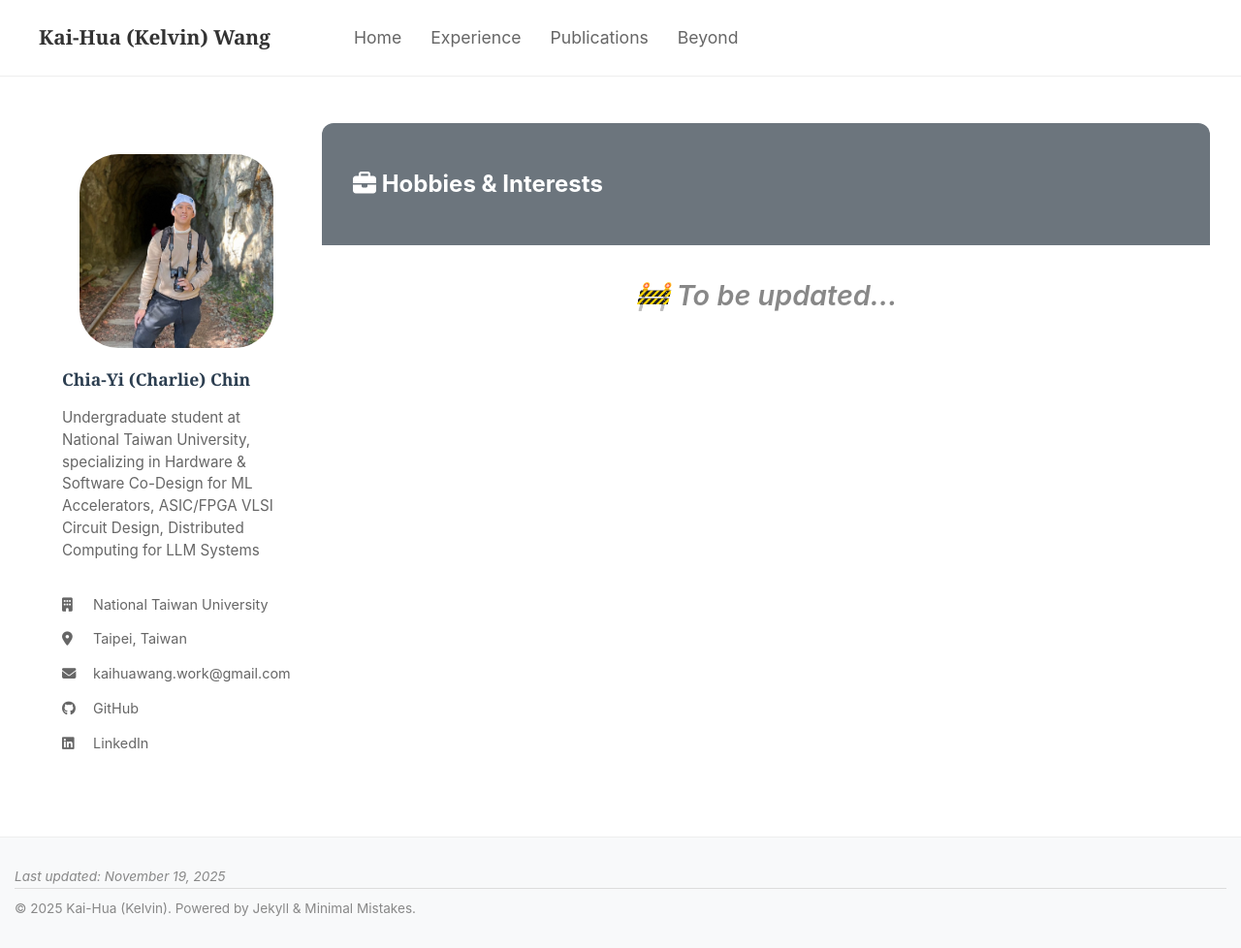
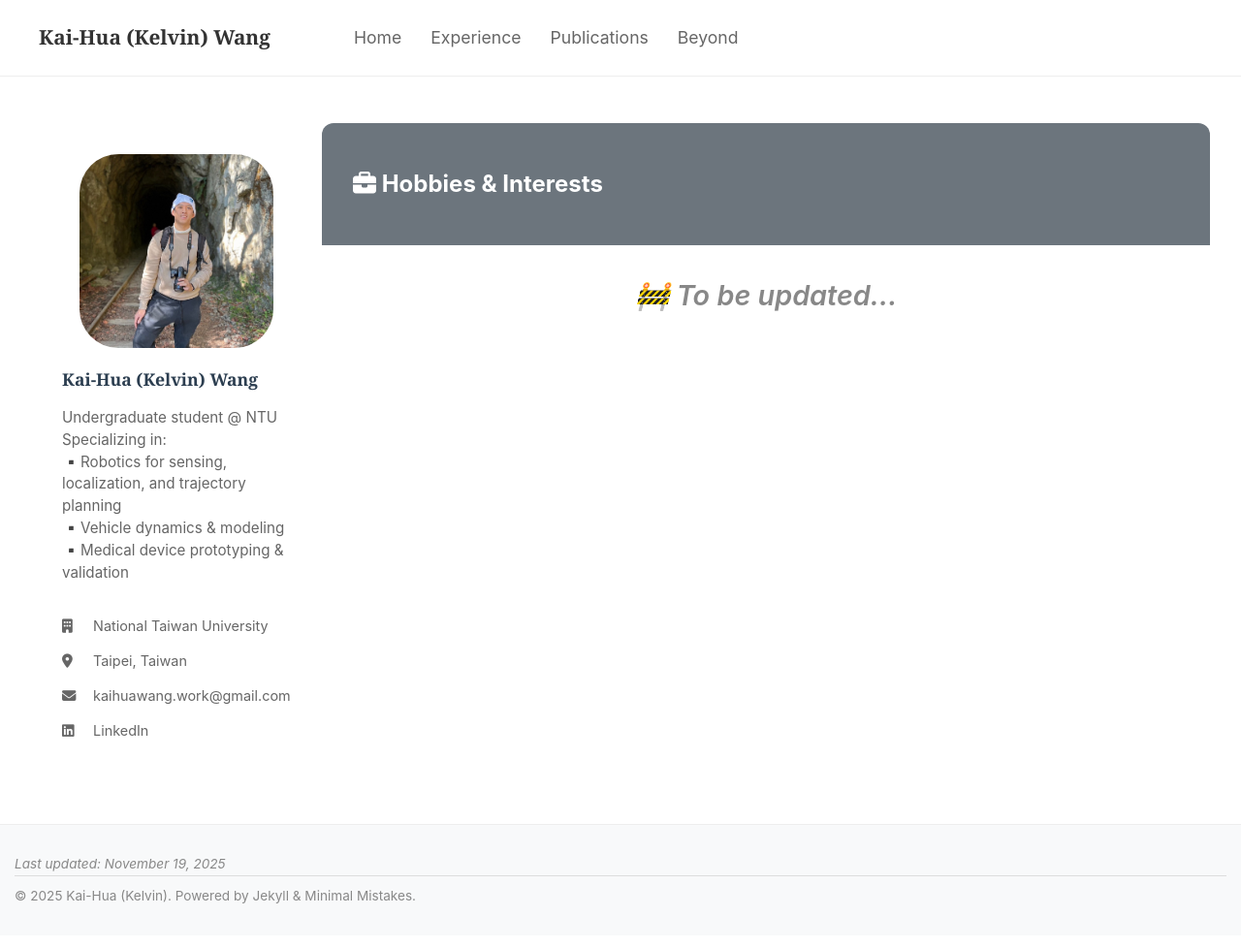
Before and after one commit to Kelvin1106/Kelvin1106.github.io, a Jekyll site: the page built from pages/beyond.md, in a window 1280 px wide and 978 px high. Shown: the whole window at 97% size. Built offline with Jekyll 4.4.1, drawn with Linux system fonts in a browser that asks for light colours.

Commit message:
Update beyond.md

```diff
--- a/pages/beyond.md
+++ b/pages/beyond.md
@@ -231,18 +231,23 @@ ul {
 <!-- Main Container -->
 <div class="experience-container">
     <!-- Sidebar -->
-    <aside class="experience-sidebar">
-        <img src="{{ site.baseurl }}/assets/profile.png" alt="Profile photo" class="sidebar-profile-pic">
-        <h3 class="sidebar-profile-name">Chia-Yi (Charlie) Chin</h3>
-        <p class="sidebar-profile-title">Undergraduate student at National Taiwan University, specializing in Hardware & Software Co-Design for ML Accelerators, ASIC/FPGA VLSI Circuit Design, Distributed Computing for LLM Systems</p>
-        <ul class="sidebar-contact-info">
-            <li><i class="fa-solid fa-building"></i> {{ site.author.employer }}</li>
-            <li><i class="fa-solid fa-location-dot"></i> {{ site.author.location }}</li>
-            <li><i class="fa-solid fa-envelope"></i> <a href="mailto:{{ site.author.email }}">{{ site.author.email }}</a></li>
-            <li><i class="fa-brands fa-github"></i> <a href="https://github.com/{{ site.author.github }}">GitHub</a></li>
-            <li><i class="fa-brands fa-linkedin"></i> <a href="{{ site.author.linkedin }}">LinkedIn</a></li>
-        </ul>
-    </aside>
+  <aside class="experience-sidebar">
+    <img src="{{ site.baseurl }}/assets/profile.png" alt="Profile photo" class="sidebar-profile-pic">
+    <h3 class="sidebar-profile-name">Kai-Hua (Kelvin) Wang</h3>
+    <p class="sidebar-profile-title">
+      Undergraduate student @ NTU <br>
+      Specializing in: <br>
+      ▪️Robotics for sensing, localization, and trajectory planning <br>
+      ▪️Vehicle dynamics & modeling <br>
+      ▪️Medical device prototyping & validation
+    </p>
+    <ul class="sidebar-contact-info">
+      <li><i class="fa-solid fa-building"></i> {{ site.author.employer }}</li>
+      <li><i class="fa-solid fa-location-dot"></i> {{ site.author.location }}</li>
+      <li><i class="fa-solid fa-envelope"></i> <a href="mailto:{{ site.author.email }}">{{ site.author.email }}</a></li>
+      <li><i class="fa-brands fa-linkedin"></i> <a href="{{ site.author.linkedin }}">LinkedIn</a></li>
+    </ul>
+  </aside>
     <!-- Main Content -->
     <main class="experience-content">
     <div class="experience-content-header">
```
